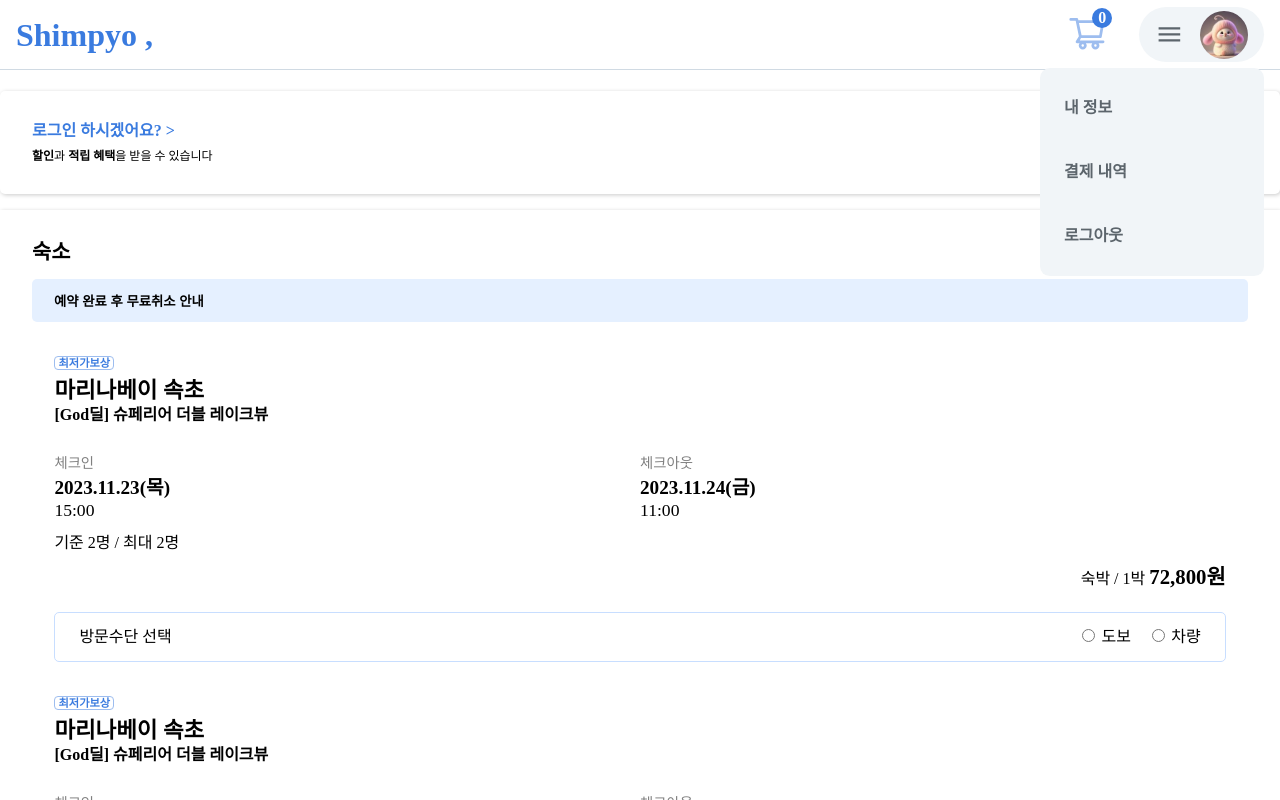
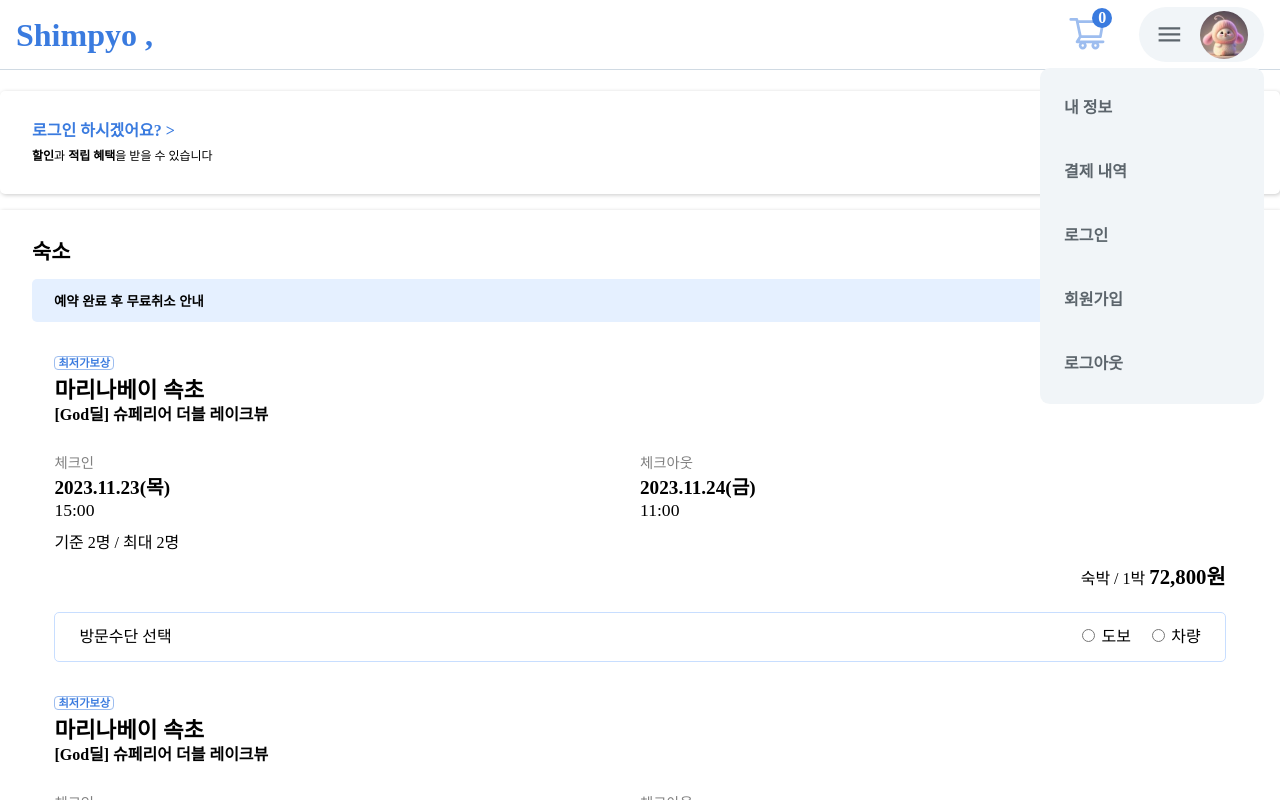
Before and after one commit to Shimpyo-House/Shimpyo_FE, a React (Vite) app: page /pay in a window 1280 px wide. Both pictures are taken after a click on the button 1201 px from the left and 34 px from the top of the page. Shown: the top 800 px of the page. Built offline with nearby package versions, Linux system fonts and the light colour scheme.

Commit message:
Feat: 토글메뉴 링크 추가

```diff
--- a/src/Router.tsx
+++ b/src/Router.tsx
@@ -7,6 +7,7 @@ import Signin from './pages/Signin';
 import Cart from './pages/Cart';
 import Pay from './pages/Pay';
 import OrderedList from './pages/OrderedList';
+import CategoryProducts from './pages/CategoryProducts';
 
 const Router = () => {
   return (
@@ -15,10 +16,11 @@ const Router = () => {
         <Routes>
           <Route path="/" element={<App />}>
             <Route index element={<Home />} />
+            <Route path="/category" element={<CategoryProducts />} />
             <Route path="products/:productId" element={<ProductDetail />} />
             <Route path="/carts" element={<Cart />} />
             <Route path="pay" element={<Pay />} />
-            <Route path="ordered" element={<OrderedList />} />
+            <Route path="/ordered" element={<OrderedList />} />
           </Route>
           <Route path="signup" element={<Signup />} />
           <Route path="signin" element={<Signin />} />
--- a/src/components/common/header/Header.tsx
+++ b/src/components/common/header/Header.tsx
@@ -47,10 +47,7 @@ const InnerContainer = css`
   justify-content: space-between;
   align-items: center;
 
-<<<<<<< HEAD
-  padding: 0.5rem 1rem;
   border-bottom: 1px solid ${theme.colors.gray400};
-=======
   width: 100%;
   height: 4.375rem;
 
@@ -59,7 +56,6 @@ const InnerContainer = css`
   max-width: 1280px;
 
   padding: 0.5rem 1rem;
->>>>>>> ba8710e889bf165b2b3aea4d6bb628f3226cf6b1
 `;
 
 const LogoText = css`
--- a/src/components/common/header/MenuBtn.tsx
+++ b/src/components/common/header/MenuBtn.tsx
@@ -1,6 +1,7 @@
 import { useState, useEffect } from 'react';
 import { useAnimate, stagger, motion } from 'framer-motion';
 import { css } from '@emotion/react';
+import { Link } from 'react-router-dom';
 import { MdMenu } from 'react-icons/md';
 import theme from '../../../style/theme';
 import rabbit from '../../../../public/rabbit.jpg';
@@ -62,7 +63,15 @@ const MenuBtn = () => {
       >
         {/* 추후에 여기다가 링크나 모달 연결해서 쓰시면 됩니다! */}
         <li>내 정보</li>
-        <li>결제 내역 </li>
+        <li>
+          <Link to="/ordered">결제 내역</Link>
+        </li>
+        <li>
+          <Link to="/signin">로그인</Link>
+        </li>
+        <li>
+          <Link to="/signup">회원가입</Link>
+        </li>
         <li>로그아웃</li>
       </ul>{' '}
     </nav>
--- a/src/components/layout/productsList/ColumnProduct.tsx
+++ b/src/components/layout/productsList/ColumnProduct.tsx
@@ -7,7 +7,6 @@ type PropsType = {
 };
 
 const ColumnProduct = ({ resData }: PropsType) => {
-  console.log(resData.productName);
   return (
     <div css={ProductBox}>
       <div css={ProductImg} />
--- a/src/components/layout/productsList/MainProductsList.tsx
+++ b/src/components/layout/productsList/MainProductsList.tsx
@@ -20,10 +20,6 @@ const NormalCategory = ({ data }: PropsType) => {
   if (data) {
     [hotData, pensionData, hotelData] = data;
   }
-
-  // console.log(hotData);
-  // console.log(pensionData);
-  // console.log(hotelData);
 
   return (
     <div css={PageBox}>
```
